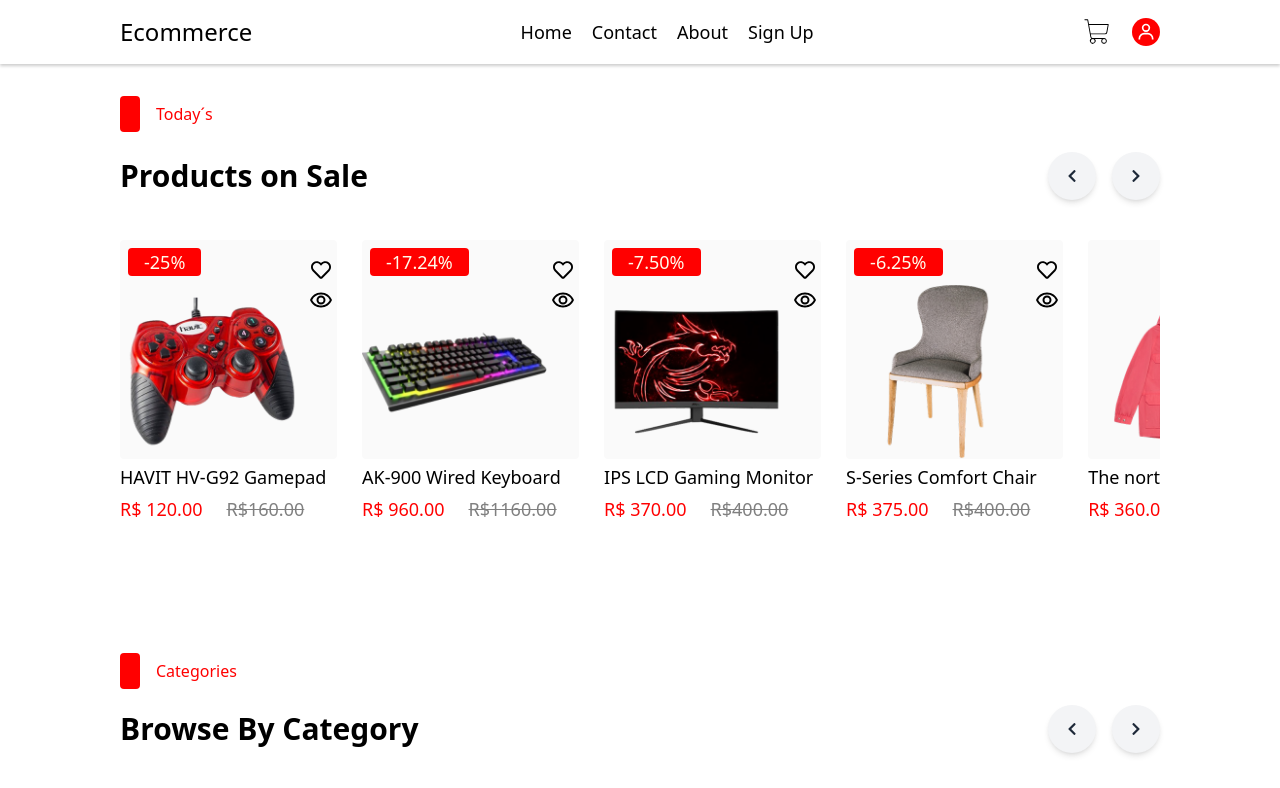
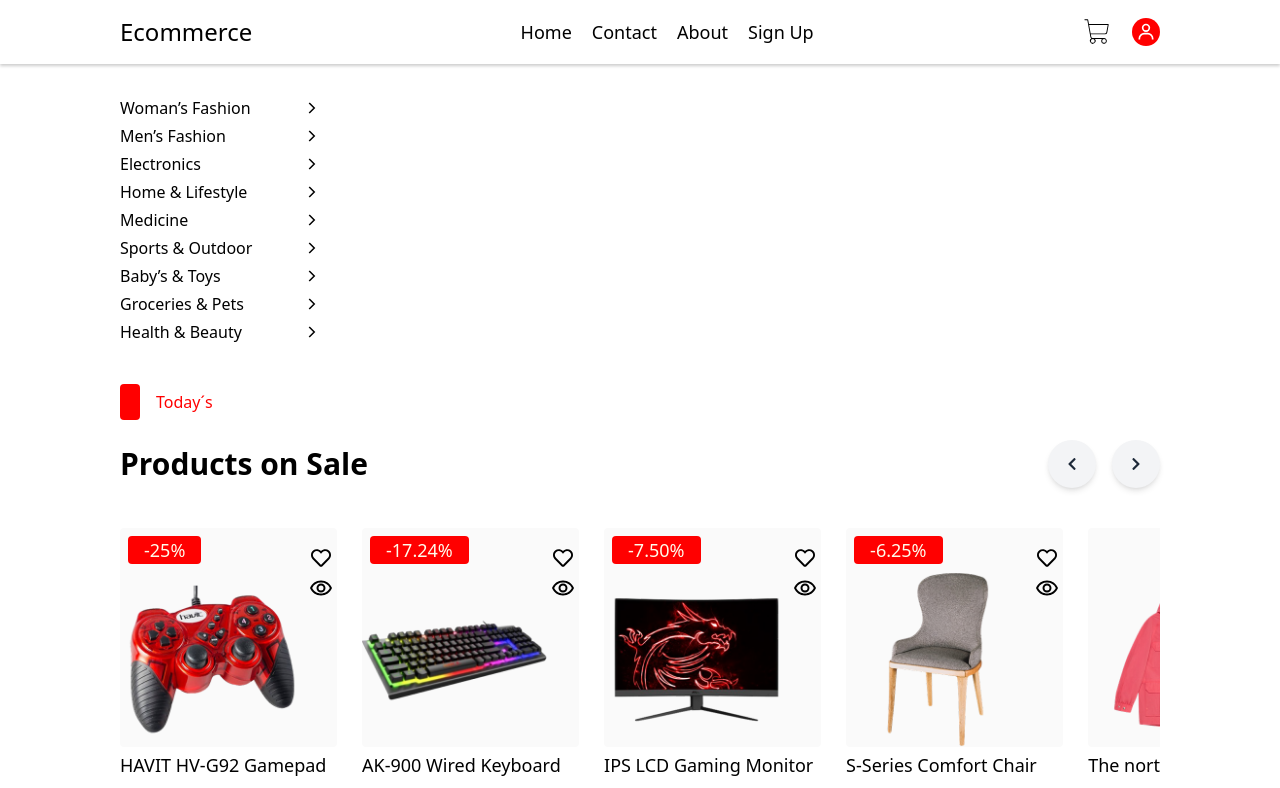
Before and after one commit to bunhakgabriel/Ecommerce-Website, a React (Vite) app: page / in a window 1280 px wide. Shown: the top 788 px of the page. Built offline with nearby package versions, Linux system fonts and the light colour scheme.

Commit message:
feat: add component navbar lateral

```diff
--- a/src/App.tsx
+++ b/src/App.tsx
@@ -7,6 +7,7 @@
 import CarrosselProdutos from './components/carrossel-produtos/carrossel-produtos-component';
 import { produtosComDesconto } from './components/carrossel-produtos/dados';
 import Rodape from './components/rodape/rodape-component';
+import NavBarLateral from './components/navbar-lateral/navbar-lateral.component';
 
 function App() {
 
@@ -15,6 +16,10 @@
       <Navbar />
       <div className="py-2 px-3 sm:p-4 md:px-10 xl:px-30 flex justify-between flex-col gap-10" >
         <div className='mt-10'></div>
+
+        {/* Navegação lateral */}
+        <NavBarLateral />
+
         {/* Seção de produtos com desconto */}
         <CarrosselProdutos
           produtos={produtosComDesconto}
--- /dev/null
+++ b/src/components/navbar-lateral/dados.tsx
@@ -0,0 +1,38 @@
+export const linksNavBarLateral = [
+    {
+        title: 'Woman’s Fashion',
+        rota: ''
+    },
+    {
+        title: 'Men’s Fashion',
+        rota: ''
+    },
+    {
+        title: 'Electronics',
+        rota: ''
+    },
+    {
+        title: 'Home & Lifestyle',
+        rota: ''
+    },
+    {
+        title: 'Medicine',
+        rota: ''
+    },
+    {
+        title: 'Sports & Outdoor',
+        rota: ''
+    },
+    {
+        title: 'Baby’s & Toys',
+        rota: ''
+    },
+    {
+        title: 'Groceries & Pets',
+        rota: ''
+    },
+    {
+        title: 'Health & Beauty',
+        rota: ''
+    },
+]
--- /dev/null
+++ b/src/components/navbar-lateral/navbar-lateral.component.tsx
@@ -0,0 +1,18 @@
+import { IoChevronForwardSharp } from "react-icons/io5"
+import { linksNavBarLateral } from "./dados"
+
+function NavBarLateral(){
+    return (
+        <div className="w-[200px] hidden sm:block">
+            <ul className="flex flex-col gap-1">
+                {linksNavBarLateral.map(({ title, rota }, index) => (
+                    <li className="flex justify-between items-center">
+                        {title} <IoChevronForwardSharp />
+                    </li>
+                ))}
+            </ul>
+        </div>
+    )
+}
+
+export default NavBarLateral
```
